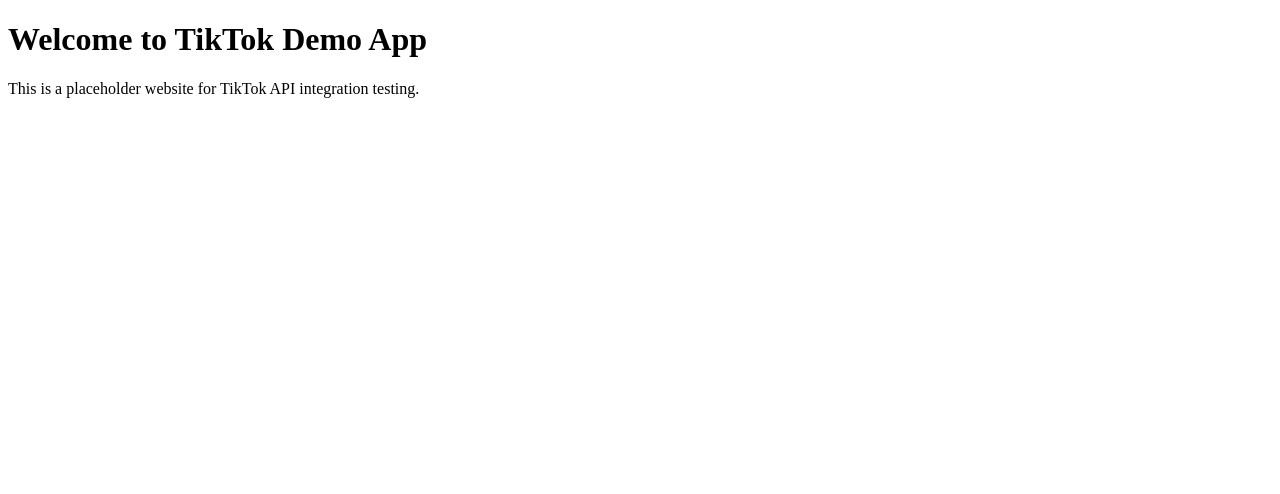
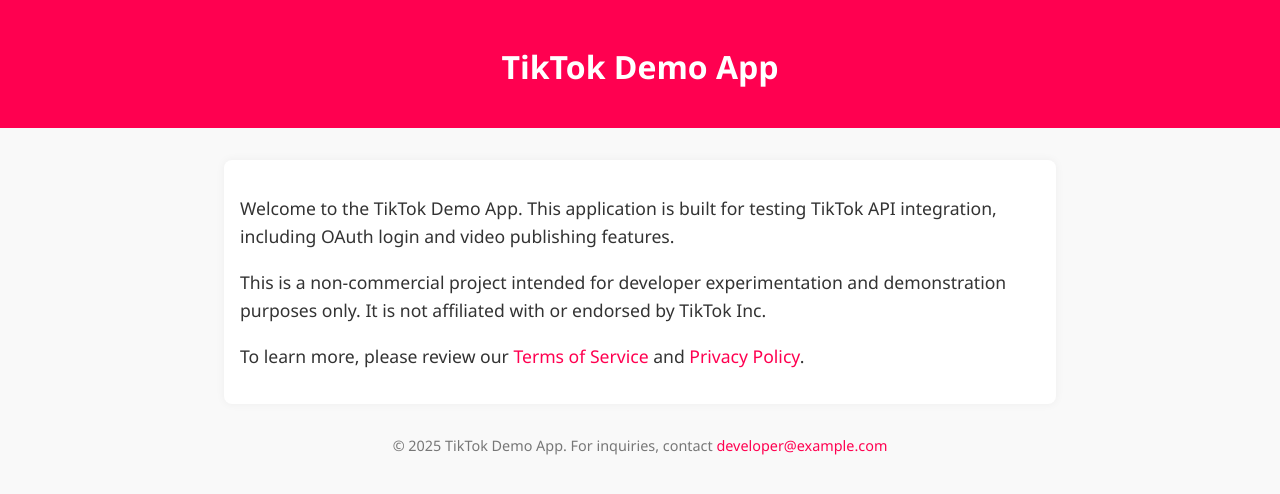
Before and after one commit to thonglaanh/tiktok-demo-app, a website: page public/index.html in a window 1280 px wide. Drawn offline with Linux system fonts and the light colour scheme.

Commit message:
update term policy & home

```diff
--- a/public/index.html
+++ b/public/index.html
@@ -4,11 +4,72 @@
 <head>
     <meta charset="UTF-8">
     <title>TikTok Demo App</title>
+    <meta name="viewport" content="width=device-width, initial-scale=1.0">
+    <style>
+        body {
+            font-family: 'Segoe UI', sans-serif;
+            background: #f9f9f9;
+            color: #333;
+            margin: 0;
+            padding: 0;
+        }
+
+        header {
+            background-color: #ff0050;
+            color: white;
+            padding: 1.5rem;
+            text-align: center;
+        }
+
+        main {
+            max-width: 800px;
+            margin: 2rem auto;
+            padding: 1rem;
+            background: white;
+            box-shadow: 0 0 10px rgba(0, 0, 0, 0.05);
+            border-radius: 8px;
+        }
+
+        h1 {
+            font-size: 2rem;
+            margin-bottom: 1rem;
+        }
+
+        p {
+            font-size: 1.1rem;
+            line-height: 1.6;
+        }
+
+        footer {
+            text-align: center;
+            margin-top: 2rem;
+            font-size: 0.9rem;
+            color: #777;
+        }
+
+        a {
+            color: #ff0050;
+            text-decoration: none;
+        }
+    </style>
 </head>
 
 <body>
-    <h1>Welcome to TikTok Demo App</h1>
-    <p>This is a placeholder website for TikTok API integration testing.</p>
+    <header>
+        <h1>TikTok Demo App</h1>
+    </header>
+    <main>
+        <p>Welcome to the TikTok Demo App. This application is built for testing TikTok API integration, including OAuth
+            login and video publishing features.</p>
+        <p>This is a non-commercial project intended for developer experimentation and demonstration purposes only. It
+            is not affiliated with or endorsed by TikTok Inc.</p>
+        <p>To learn more, please review our <a href="/terms.html">Terms of Service</a> and <a
+                href="/privacy.html">Privacy Policy</a>.</p>
+    </main>
+    <footer>
+        &copy; 2025 TikTok Demo App. For inquiries, contact <a
+            href="mailto:developer@example.com">developer@example.com</a>
+    </footer>
 </body>
 
 </html>
```
Also changed, not shown: public/privacy.html (+22 -3 lines), public/terms.html (+19 -3 lines).
